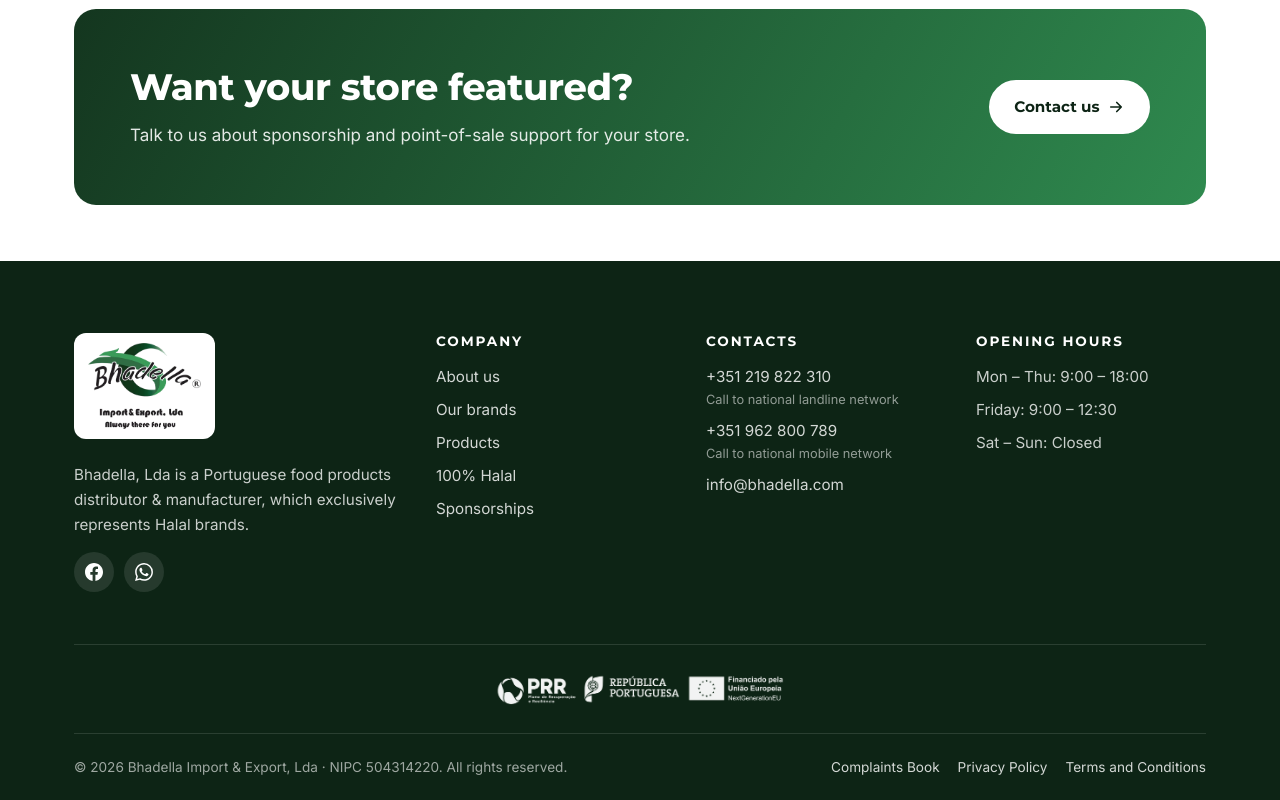
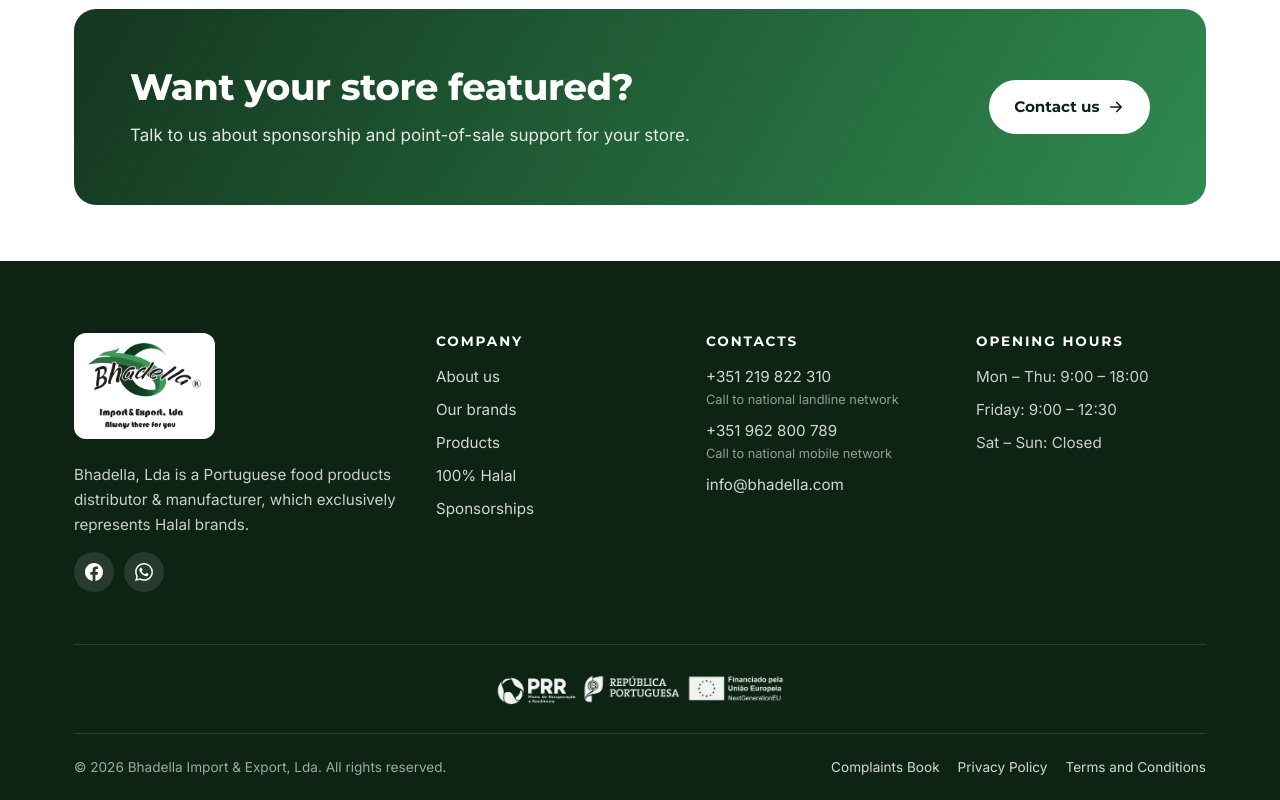
Before and after one commit to BhadellaLda/bhadella-website, a plain HTML site: page en/sponsorships.html in a window 1280 px wide. Shown: the part 1682-2482 px from the top of the page. Drawn offline with Linux system fonts and the light colour scheme.

Commit message:
Add files via upload

```diff
--- a/en/sponsorships.html
+++ b/en/sponsorships.html
@@ -69,7 +69,7 @@
 </div>
 <div class="funding"><img alt="PRR – Plano de Recuperação e Resiliência · República Portuguesa · Financiado pela União Europeia NextGenerationEU" height="44" loading="lazy" src="../img/barra-logos-02-1.webp" width="304"/></div>
 <div class="bottom">
-<span>© <span id="year">2026</span> Bhadella Import &amp; Export, Lda · NIPC 504314220. All rights reserved.</span>
+<span>© <span id="year">2026</span> Bhadella Import &amp; Export, Lda. All rights reserved.</span>
 <nav aria-label="Legal"><a href="https://www.livroreclamacoes.pt/Inicio/" rel="noopener" target="_blank">Complaints Book</a><a href="privacy-policy.html">Privacy Policy</a><a href="terms-and-conditions.html">Terms and Conditions</a></nav>
 </div>
 </div>
```
Also changed, not shown: en/terms-and-conditions.html (+1 -1 lines), en/thank-you.html (+1 -1 lines).
